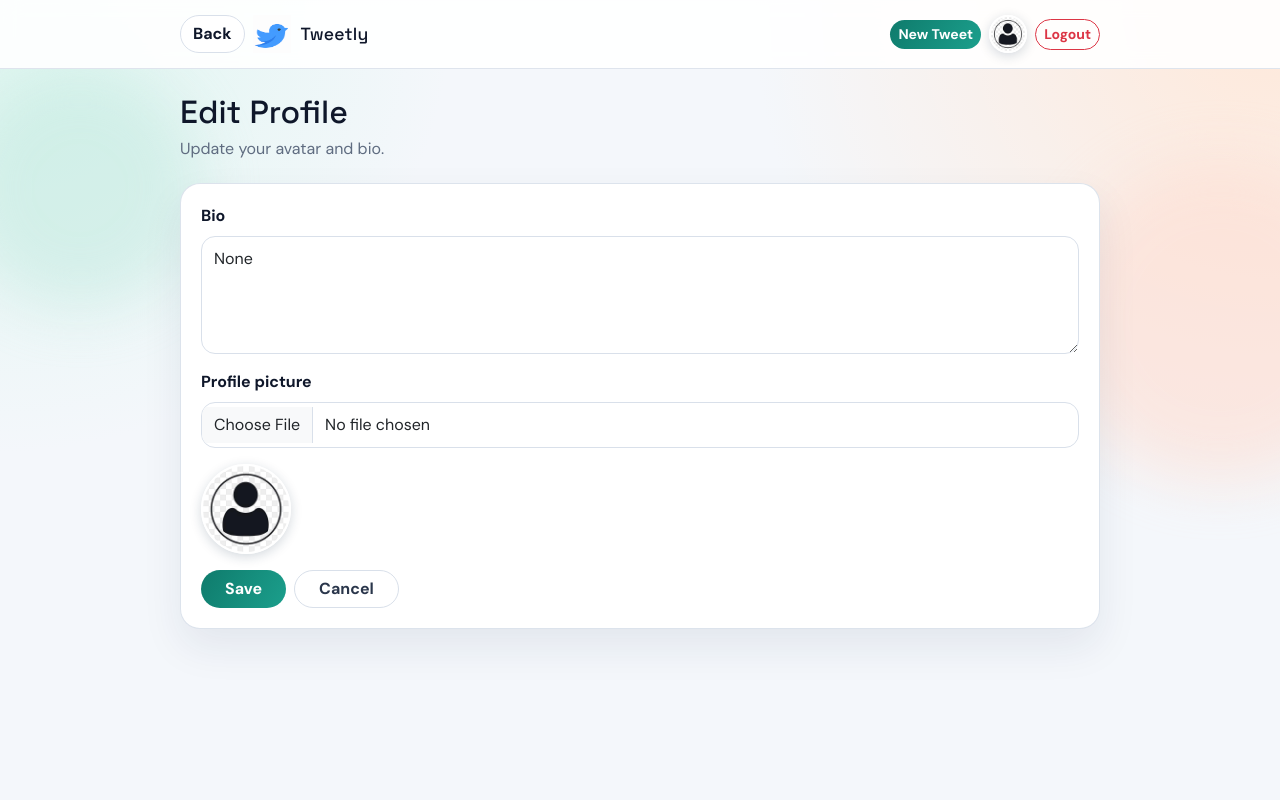
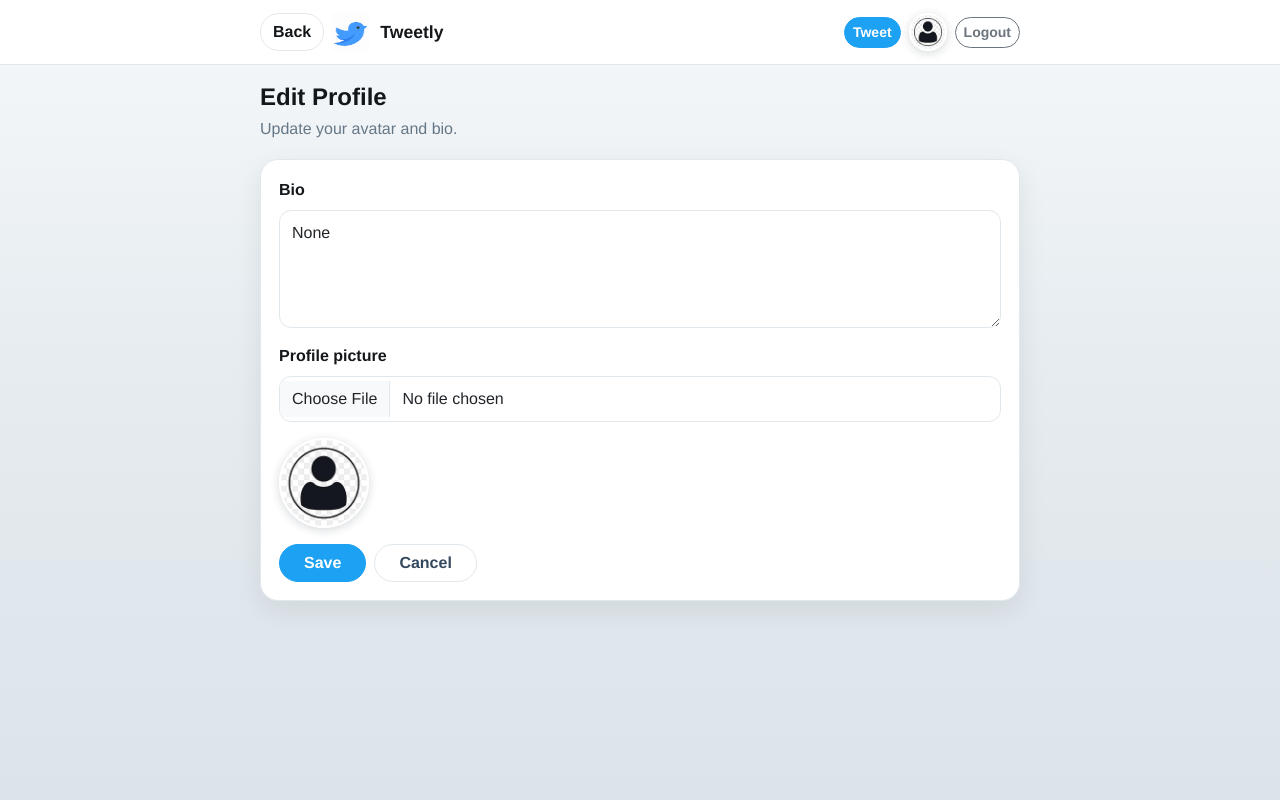
Before and after one commit to AbhijithX001/Tweetly, a Django app: page /tweets/edit-profile/ in a window 1280 px wide. Run offline with Django 5.2, Linux system fonts and the light colour scheme; the visitor is signed in with stand-in values (Sample User, id 1).

Commit message:
revamped frontend design

```diff
--- a/static/css/style.css
+++ b/static/css/style.css
@@ -1,14 +1,12 @@
 :root {
-    --bg: #f4f7fb;
-    --ink: #0f172a;
-    --muted: #5f6c80;
-    --card: #ffffff;
-    --line: #d9e0ea;
-    --brand: #0f7b6c;
-    --brand-dark: #0b6055;
-    --accent: #ff7a59;
-    --danger: #d63f45;
-    --shadow: 0 18px 40px rgba(21, 41, 74, 0.08);
+    --bg: #e6ecf0;
+    --surface: #ffffff;
+    --border: #e1e8ed;
+    --text: #14171a;
+    --muted: #657786;
+    --brand: #1da1f2;
+    --brand-dark: #1689d2;
+    --shadow: 0 10px 28px rgba(15, 20, 25, 0.08);
 }
 
 * {
@@ -17,37 +15,14 @@
 
 body {
     margin: 0;
-    background: radial-gradient(circle at 0% 0%, #ddf6ef 0%, transparent 30%),
-                radial-gradient(circle at 100% 0%, #ffe8d9 0%, transparent 35%),
-                var(--bg);
-    color: var(--ink);
-    font-family: "DM Sans", "Segoe UI", sans-serif;
+    background: linear-gradient(180deg, #f5f8fa 0%, var(--bg) 45%, #dce4ea 100%);
+    color: var(--text);
+    font-family: "Helvetica Neue", Helvetica, Arial, sans-serif;
     min-height: 100vh;
-    position: relative;
 }
 
 .bg-orb {
-    position: fixed;
-    border-radius: 999px;
-    filter: blur(30px);
-    z-index: -1;
-    opacity: 0.45;
-}
-
-.orb-a {
-    width: 240px;
-    height: 240px;
-    background: #bae7db;
-    top: 68px;
-    left: -40px;
-}
-
-.orb-b {
-    width: 320px;
-    height: 320px;
-    background: #ffd8cb;
-    right: -100px;
-    top: 20vh;
+    display: none;
 }
 
 a {
@@ -59,19 +34,19 @@ a {
     position: sticky;
     top: 0;
     z-index: 20;
-    backdrop-filter: blur(10px);
-    background: rgba(255, 255, 255, 0.9);
-    border-bottom: 1px solid rgba(217, 224, 234, 0.85);
+    background: rgba(255, 255, 255, 0.94);
+    backdrop-filter: blur(8px);
+    border-bottom: 1px solid var(--border);
 }
 
 .nav-shell,
 .main-shell {
-    width: min(920px, calc(100% - 24px));
+    width: min(760px, calc(100% - 24px));
     margin: 0 auto;
 }
 
 .nav-shell {
-    min-height: 68px;
+    min-height: 64px;
     display: flex;
     align-items: center;
     justify-content: space-between;
@@ -82,81 +57,85 @@ a {
     display: flex;
     align-items: center;
     gap: 10px;
-    font-family: "Space Grotesk", sans-serif;
     font-size: 1.1rem;
-    letter-spacing: 0.2px;
+    font-weight: 700;
 }
 
 .main-shell {
-    padding: 24px 0 40px;
+    padding: 18px 0 30px;
 }
 
 .btn {
     border-radius: 999px;
-    font-weight: 600;
+    font-weight: 700;
 }
 
 .btn-brand {
-    background: linear-gradient(120deg, var(--brand), #1b9f8c);
-    border: none;
+    background: var(--brand);
+    border: 1px solid var(--brand);
     color: #fff;
 }
 
 .btn-brand:hover {
-    background: linear-gradient(120deg, var(--brand-dark), #178976);
+    background: var(--brand-dark);
+    border-color: var(--brand-dark);
     color: #fff;
 }
 
 .btn-back {
-    border: 1px solid var(--line);
+    border: 1px solid var(--border);
     background: #fff;
-    color: var(--ink);
+    color: var(--text);
+}
+
+.btn-back:hover {
+    background: #f7fafc;
 }
 
 .avatar {
     border-radius: 50%;
     border: 2px solid #fff;
-    box-shadow: 0 3px 12px rgba(17, 42, 73, 0.18);
+    box-shadow: 0 2px 10px rgba(24, 39, 56, 0.18);
     object-fit: cover;
 }
 
 .page-title {
-    font-family: "Space Grotesk", sans-serif;
-    margin-bottom: 6px;
+    font-size: 1.5rem;
+    font-weight: 800;
+    margin-bottom: 5px;
 }
 
 .page-subtitle {
     color: var(--muted);
-    margin-bottom: 22px;
+    margin-bottom: 18px;
 }
 
-.glass-card,
 .tweet-card,
 .comment-card,
 .form-shell,
 .profile-shell {
-    background: var(--card);
-    border: 1px solid rgba(217, 224, 234, 0.9);
-    border-radius: 20px;
+    background: var(--surface);
+    border: 1px solid var(--border);
+    border-radius: 18px;
     box-shadow: var(--shadow);
 }
 
 .tweet-card {
-    padding: 18px;
-    margin-bottom: 16px;
-    transition: transform 0.2s ease, box-shadow 0.2s ease;
+    padding: 16px;
+    margin-bottom: 14px;
+    transition: transform 0.15s ease, box-shadow 0.15s ease;
 }
 
 .tweet-card:hover {
-    transform: translateY(-2px);
-    box-shadow: 0 20px 34px rgba(12, 33, 63, 0.13);
+    transform: translateY(-1px);
+    box-shadow: 0 12px 24px rgba(15, 20, 25, 0.12);
 }
 
 .tweet-head {
     display: flex;
     align-items: center;
     justify-content: space-between;
-    margin-bottom: 12px;
+    margin-bottom: 10px;
 }
 
 .user-chip {
@@ -197,50 +176,50 @@ a {
 }
 
 .btn-ghost {
-    border: 1px solid var(--line);
+    border: 1px solid var(--border);
     background: #fff;
-    color: #2a364b;
+    color: #34495e;
 }
 
 .btn-ghost:hover {
-    background: #f2f7fd;
+    background: #f0f6fb;
 }
 
 .btn-like {
-    border: 1px solid #ffc2b5;
-    background: #fff6f3;
-    color: #c9573d;
+    border: 1px solid #f5c6cf;
+    background: #fff5f7;
+    color: #e0245e;
 }
 
 .btn-like:hover {
-    background: #ffe9e2;
+    background: #ffe9ef;
 }
 
 .form-shell {
-    padding: 20px;
+    padding: 18px;
 }
 
 .form-control {
-    border-radius: 14px;
-    border-color: var(--line);
+    border-radius: 12px;
+    border-color: var(--border);
     padding: 10px 12px;
 }
 
 .form-control:focus {
-    border-color: #86c5ba;
-    box-shadow: 0 0 0 0.2rem rgba(15, 123, 108, 0.15);
+    border-color: #7ec8f7;
+    box-shadow: 0 0 0 0.2rem rgba(29, 161, 242, 0.18);
 }
 
 .comment-card {
-    padding: 14px;
-    margin-bottom: 12px;
-    border-left: 4px solid #b8d8cf;
+    padding: 13px;
+    margin-bottom: 10px;
+    border-left: 3px solid #cbe8fa;
 }
 
 .reply-block {
-    margin-left: 14px;
-    padding-left: 12px;
-    border-left: 2px solid #d6e6e1;
+    margin-left: 12px;
+    padding-left: 11px;
+    border-left: 2px solid #dde8ef;
 }
 
 .profile-shell {
--- a/templates/layout.html
+++ b/templates/layout.html
@@ -6,9 +6,6 @@
     <meta name="viewport" content="width=device-width, initial-scale=1">
     <title>{% block title %}Tweetly{% endblock %}</title>
 
-    <link rel="preconnect" href="https://fonts.googleapis.com">
-    <link rel="preconnect" href="https://fonts.gstatic.com" crossorigin>
-    <link href="https://fonts.googleapis.com/css2?family=DM+Sans:wght@400;500;700&family=Space+Grotesk:wght@500;700&display=swap" rel="stylesheet">
     <link href="https://cdn.jsdelivr.net/npm/bootstrap@5.3.2/dist/css/bootstrap.min.css" rel="stylesheet">
     <link href="{% static 'css/style.css' %}" rel="stylesheet">
 </head>
@@ -32,7 +29,7 @@
 
         <div class="d-flex align-items-center gap-2">
             {% if request.user.is_authenticated %}
-                <a href="{% url 'tweet_create' %}" class="btn btn-brand btn-sm">New Tweet</a>
+                <a href="{% url 'tweet_create' %}" class="btn btn-brand btn-sm">Tweet</a>
 
                 <a href="{% url 'user_profile' request.user.username %}" class="avatar-link">
                     <img src="{{ request.user.profile.image.url }}" alt="profile" width="38" height="38" class="avatar" onerror="this.src='{% static 'img/default-avatar.png' %}'">
@@ -40,10 +37,10 @@
 
                 <form action="/accounts/logout/" method="post" class="m-0">
                     {% csrf_token %}
-                    <button class="btn btn-outline-danger btn-sm">Logout</button>
+                    <button class="btn btn-outline-secondary btn-sm">Logout</button>
                 </form>
             {% else %}
-                <a href="/accounts/login/" class="btn btn-outline-light btn-sm text-dark border">Login</a>
+                <a href="/accounts/login/" class="btn btn-outline-secondary btn-sm">Login</a>
                 <a href="/tweets/register/" class="btn btn-brand btn-sm">Register</a>
             {% endif %}
         </div>
```
Also changed, not shown: other parts of static/css/style.css (+15 -30 lines).
